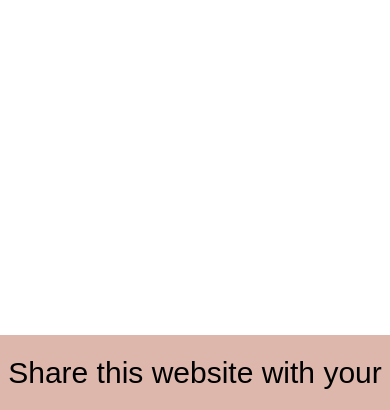
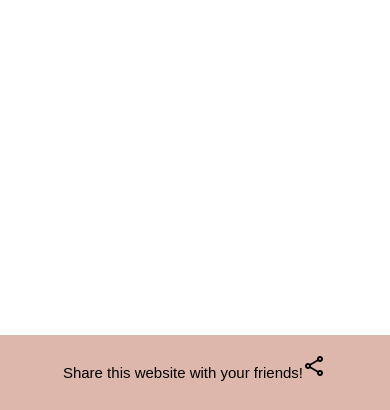
Before and after one commit to pabba-n/business, a plain HTML site: page contact.html in a window 390 px wide. Shown: the part 434-844 px from the top of the page. Drawn offline with nearby package versions, Linux system fonts and the light colour scheme; a web font is replaced by a local one.

Commit message:
changed footer size when mobile

```diff
--- a/media.css
+++ b/media.css
@@ -38,4 +38,7 @@
     h1{
         margin-top: 200px;
     }
+    .footer{
+        font-size: 15px;
+    }
 }
```
Also changed, not shown: 1 other file.
